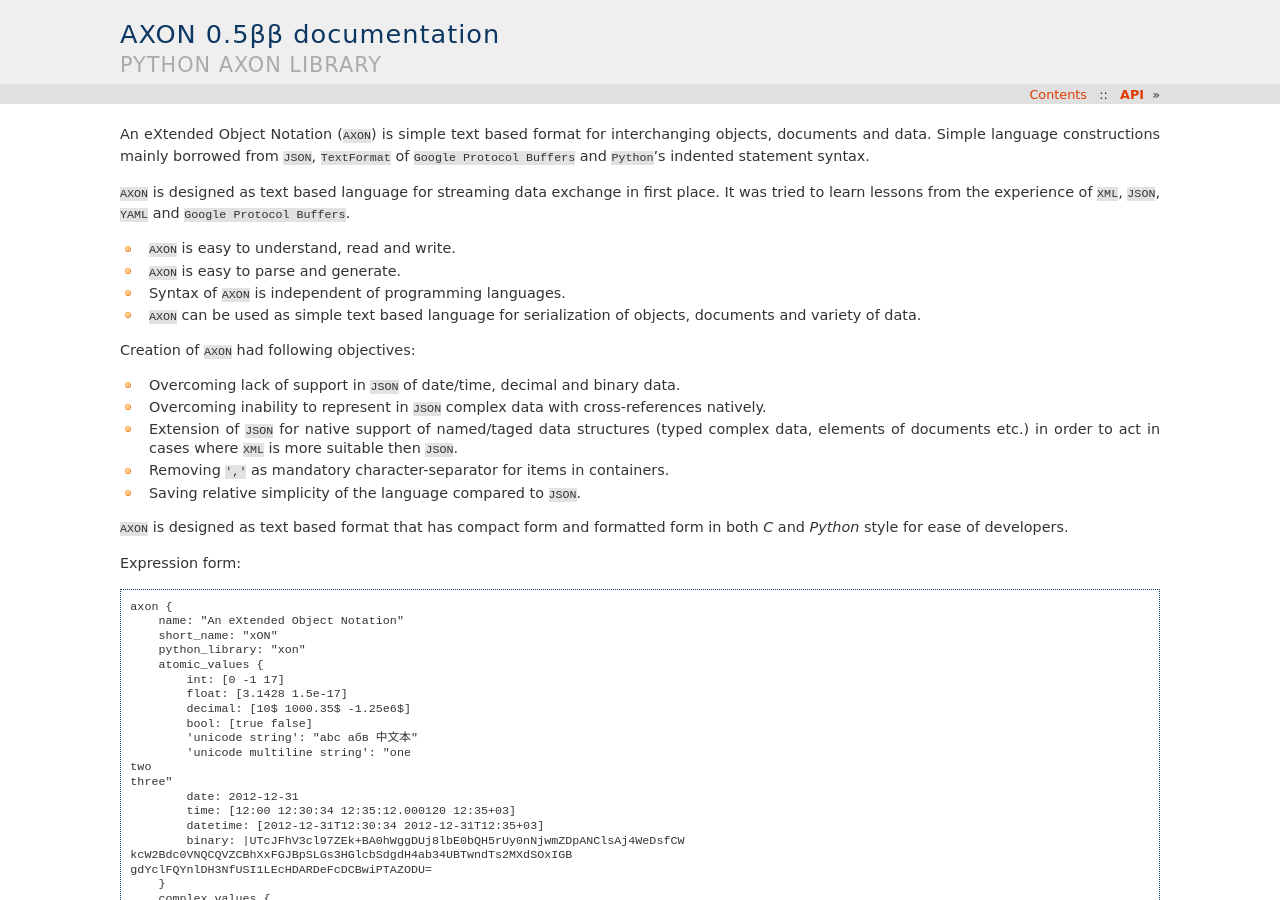
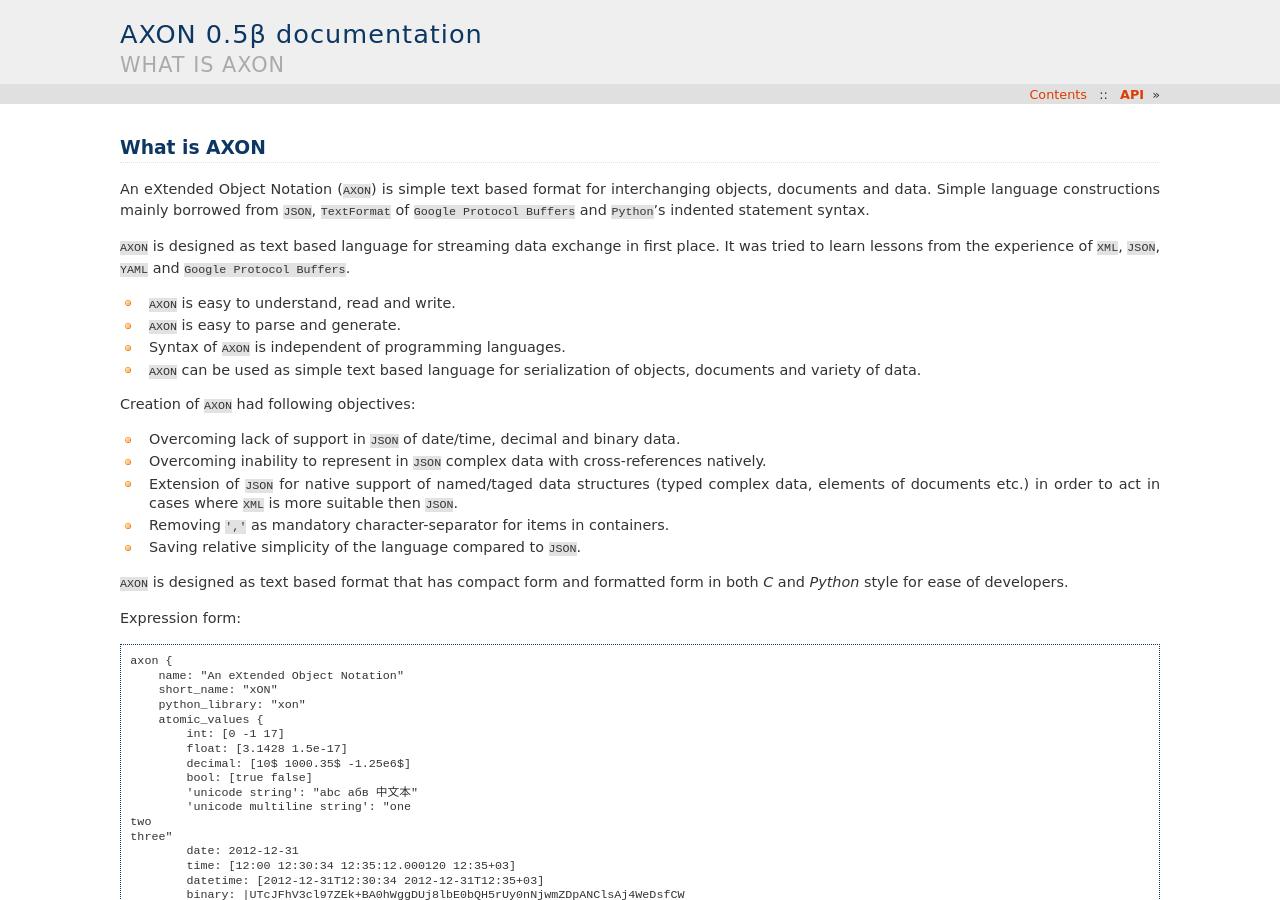
Before and after one commit to intellimath/pyaxon, a Sphinx documentation site: the page built from python/doc/index.rst, in a window 1280 px wide and 900 px high. Built offline with Sphinx 7.4.7, drawn with Linux system fonts in a browser that asks for light colours.

Commit message:
Fix errors

```diff
--- a/python/doc/conf.py
+++ b/python/doc/conf.py
@@ -48,9 +48,9 @@
 # built documents.
 #
 # The short X.Y version.
-version = '0.5β'
+version = u'0.5β'
 # The full version, including alpha/beta/rc tags.
-release = version + 'β'
+release = version
 
 # The language for content autogenerated by Sphinx. Refer to documentation
 # for a list of supported languages.
--- a/python/doc/index.rst
+++ b/python/doc/index.rst
@@ -17,6 +17,8 @@
 .. * :ref:`modindex`
 .. * :ref:`search`
 
+What is AXON
+------------
 
 An eXtended Object Notation (``AXON``) is simple text based format for interchanging
 objects, documents and data.
```
Also changed, not shown: 1 other file.
